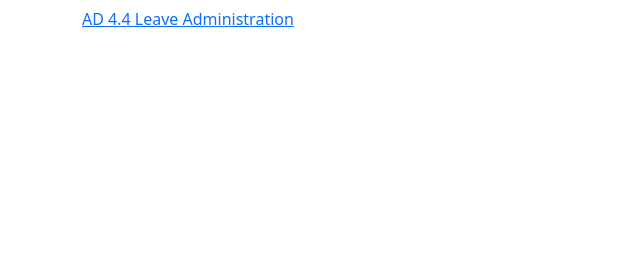
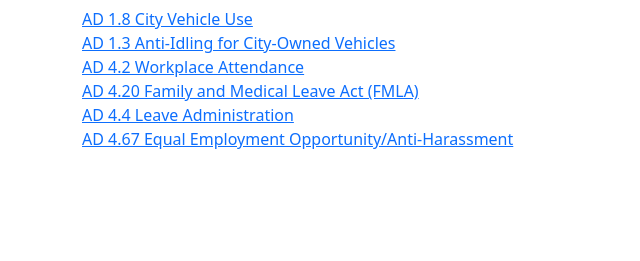
Before and after one commit to KMHayles/CSI-Training, a Spring Boot app: page /AD in a window 1280 px wide. Shown: the part 165-426 px from the top of the page, without its empty margins (0-640 px from the left). Run offline with Spring Boot 4, Linux system fonts and the light colour scheme.

Commit message:
admin links added

```diff
--- a/src/main/resources/static/js/AD.js
+++ b/src/main/resources/static/js/AD.js
@@ -1,4 +1,24 @@
-function showPDF() {
-    let pdfContainer = document.querySelector('.pdf-container');
-    pdfContainer.style.display = 'block';
+// function showPDF() {
+//     let pdfContainer = document.querySelector('.pdf-container');
+//     pdfContainer.style.display = 'block';
+// }
+
+// function togglePDF() {
+//     let pdfContainer = document.querySelector('.pdf-container');
+//
+//     if (pdfContainer.style.display === 'block') {
+//         pdfContainer.style.display = 'none';
+//     } else {
+//         pdfContainer.style.display = 'block';
+//     }
+// }
+
+function togglePDF(containerId) {
+    let pdfContainer = document.getElementById(`pdf-container-${containerId}`);
+
+    if (pdfContainer.style.display === 'block') {
+        pdfContainer.style.display = 'none';
+    } else {
+        pdfContainer.style.display = 'block';
+    }
 }
--- a/src/main/resources/templates/users/admin.html
+++ b/src/main/resources/templates/users/admin.html
@@ -8,13 +8,51 @@
 <body>
 <nav th:replace="~{partials/navbar :: navbar}"></nav>
 
+<!--<div class="container">-->
+<!--	<div class="row">-->
+<!--		<div class="col">-->
+<!--			<h2>Administrative Directives</h2>-->
+<!--			<div><a href="#" onclick="togglePDF()">AD 1.8 City Vehicle Use</a></div>-->
+<!--			<div class="pdf-container">-->
+<!--				<embed src="https://www.sanantonio.gov/Portals/0/Files/EmployeeInformation/ADs/AD1-8.pdf" type="application/pdf" width="100%" height="600px" />-->
+<!--			</div>-->
+<!--			<div><a href="#" onclick="togglePDF()">AD 4.4 Leave Administration</a></div>-->
+<!--			<div class="pdf-container">-->
+<!--				<embed src="https://www.sanantonio.gov/Portals/0/Files/EmployeeInformation/ADs/AD4-4.pdf" type="application/pdf" width="100%" height="600px" />-->
+<!--			</div>-->
+<!--		</div>-->
+<!--	</div>-->
+<!--</div>-->
+
 <div class="container">
 	<div class="row">
 		<div class="col">
 			<h2>Administrative Directives</h2>
-			<a href="#" onclick="showPDF()">AD 4.4 Leave Administration</a>
-			<div class="pdf-container" id="pdfContainer">
-				<embed id="pdf-embed" src="https://www.sanantonio.gov/Portals/0/Files/EmployeeInformation/ADs/AD4-4.pdf" type="application/pdf" width="100%" height="600px" />
+			<div><a href="#" onclick="togglePDF(1)">AD 1.8 City Vehicle Use</a></div>
+			<div class="pdf-container" id="pdf-container-1">
+				<embed src="https://www.sanantonio.gov/Portals/0/Files/EmployeeInformation/ADs/AD1-8.pdf" type="application/pdf" width="100%" height="600px" />
+			</div>
+			<div><a href="#" onclick="togglePDF(2)">AD 1.3 Anti-Idling for City-Owned
+				Vehicles</a></div>
+			<div class="pdf-container" id="pdf-container-2">
+				<embed src="https://www.sanantonio.gov/Portals/0/Files/EmployeeInformation/ADs/AD1-3.pdf" type="application/pdf" width="100%" height="600px" />
+			</div>
+			<div><a href="#" onclick="togglePDF(3)">AD 4.2 Workplace Attendance</a></div>
+			<div class="pdf-container" id="pdf-container-3">
+				<embed src="https://www.sanantonio.gov/Portals/0/Files/EmployeeInformation/ADs/AD4-2.pdf" type="application/pdf" width="100%" height="600px" />
+			</div>
+			<div><a href="#" onclick="togglePDF(4)">AD 4.20 Family and Medical Leave Act (FMLA)</a></div>
+			<div class="pdf-container" id="pdf-container-4">
+				<embed src="https://www.sanantonio.gov/Portals/0/Files/EmployeeInformation/ADs/AD4-20.pdf" type="application/pdf" width="100%" height="600px" />
+			</div>
+			<div><a href="#" onclick="togglePDF(5)">AD 4.4 Leave Administration</a></div>
+			<div class="pdf-container" id="pdf-container-5">
+				<embed src="https://www.sanantonio.gov/Portals/0/Files/EmployeeInformation/ADs/AD4-4.pdf" type="application/pdf" width="100%" height="600px" />
+			</div>
+			<div><a href="#" onclick="togglePDF(6)">AD 4.67 Equal Employment
+				Opportunity/Anti-Harassment</a></div>
+			<div class="pdf-container" id="pdf-container-6">
+				<embed src="https://www.sanantonio.gov/Portals/0/Files/EmployeeInformation/ADs/AD4-67.pdf" type="application/pdf" width="100%" height="600px" />
 			</div>
 		</div>
 	</div>
```
Also changed, not shown: src/main/java/com/csi/training/controllers/AdminDirectiveController.java (+6 -4 lines).
